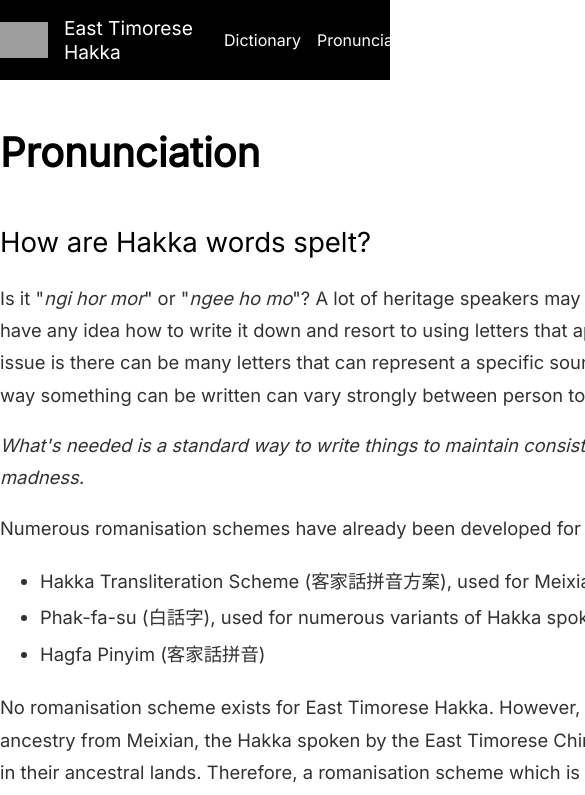
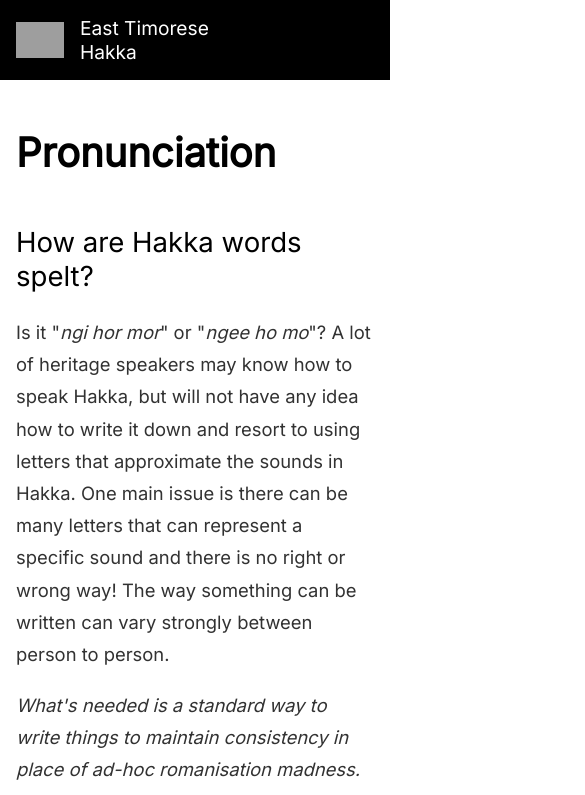
Before and after one commit to steven-lay/easttimoresehakka-dictionary-site, a Next.js app: page /pronunciation in a window 390 px wide. Shown: the top 795 px of the page, 585 px wide, since content can reach past the window. Built offline with nearby package versions, Linux system fonts and the light colour scheme; grey boxes are pictures that could not be loaded.

Commit message:
Style changes for mobile

```diff
--- a/src/components/Header.jsx
+++ b/src/components/Header.jsx
@@ -5,18 +5,18 @@ export default function Header() {
   return (
     <HeaderWrapper>
       <HeaderContainer>
-        <ContentArea>
+        <ContentLeft>
           <FlagImg src="/images/flag-round-250.png" alt="Flag" />
           <FlagText>East Timorese Hakka</FlagText>
-        </ContentArea>
-        <ContentArea>
+        </ContentLeft>
+        <ContentRight>
           <Link href="/">
             <StyledLink>Dictionary</StyledLink>
           </Link>
           <Link href="/pronunciation">
             <StyledLink>Pronunciation</StyledLink>
           </Link>
-        </ContentArea>
+        </ContentRight>
       </HeaderContainer>
     </HeaderWrapper>
   )
@@ -35,14 +35,21 @@ const HeaderContainer = styled.div`
   max-width: 60rem;
   height: 5rem;
   margin: 0 auto;
+  padding: 0 1rem;
   max-width: 60rem;
   color: white;
 `
 
-const ContentArea = styled.div`
+const ContentLeft = styled.div`
   display: flex;
   align-items: center;
   gap: 1rem;
+`
+
+const ContentRight = styled(ContentLeft)`
+  @media (max-width: 768px) {
+    display: none;
+  }
 `
 
 const FlagImg = styled.img`
--- a/src/components/MDwrapper.jsx
+++ b/src/components/MDwrapper.jsx
@@ -1,7 +1,8 @@
 import styled from 'styled-components'
 
 export const MDwrapper = styled.article`
-  width: 60rem;
+  max-width: 60rem;
+  padding: 0 1rem;
   margin: 0 auto;
   font-size: 115%;
 
@@ -27,7 +28,11 @@ export const MDwrapper = styled.article`
   }
 
   li {
-    line-height: 2;
+    line-height: 1.75;
+  }
+
+  li:not(:last-child) {
+    margin-bottom: 0.75rem;
   }
 
   strong {
--- a/src/components/PhonoTable.jsx
+++ b/src/components/PhonoTable.jsx
@@ -8,6 +8,7 @@ function numToSuperScript(inputStr) {
 /* eslint-disable camelcase */
 export default function PhonoTable({ data, colTitles }) {
   return (
+    <TableWrapper>
       <table>
         <thead>
           <tr>
@@ -35,9 +36,14 @@ export default function PhonoTable({ data, colTitles }) {
           ))}
         </tbody>
       </table>
+    </TableWrapper>
   )
 }
 
 const ClickableCell = styled.td`
   cursor: pointer;
 `
+
+const TableWrapper = styled.div`
+  overflow-x: auto;
+`
--- a/src/components/ResultsList.jsx
+++ b/src/components/ResultsList.jsx
@@ -50,7 +50,8 @@ export default function ResultsList({ results }) {
 }
 
 const ListContainer = styled.div`
-  width: 30rem;
+  max-width: 30rem;
+  padding: 0 1rem;
   margin: 2rem auto;
 `
 
--- a/src/components/SearchSection.jsx
+++ b/src/components/SearchSection.jsx
@@ -25,11 +25,12 @@ const SectionContainer = styled.div`
 
 const InnerContainer = styled.div`
   margin: 0 auto;
+  padding: 0 1rem;
   max-width: 30rem;
 `
 
 const SearchInput = styled(DebounceInput)`
-  width: 95%;
+  width: 92%;
   padding: 0.75rem;
   outline: none;
   border: 1px solid gray;
```
Lines whose indentation alone changed are shown as unchanged.
